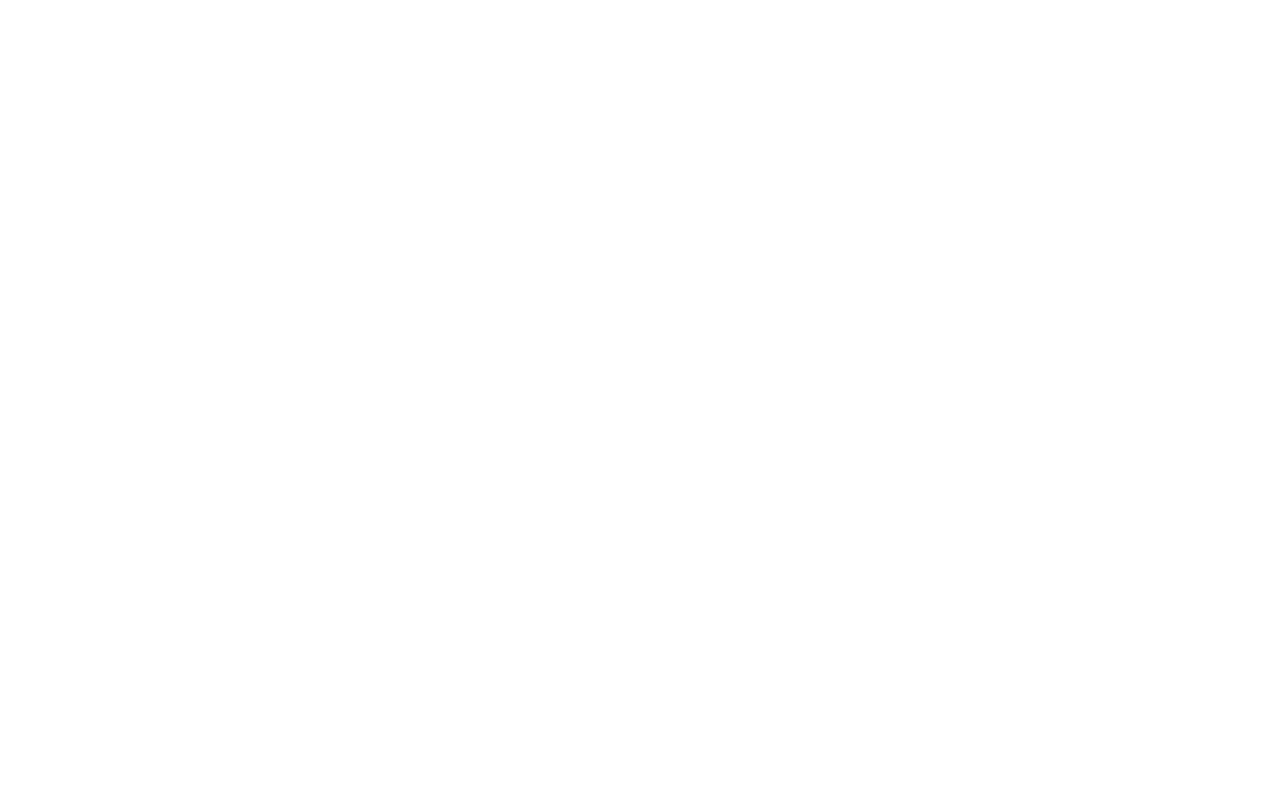
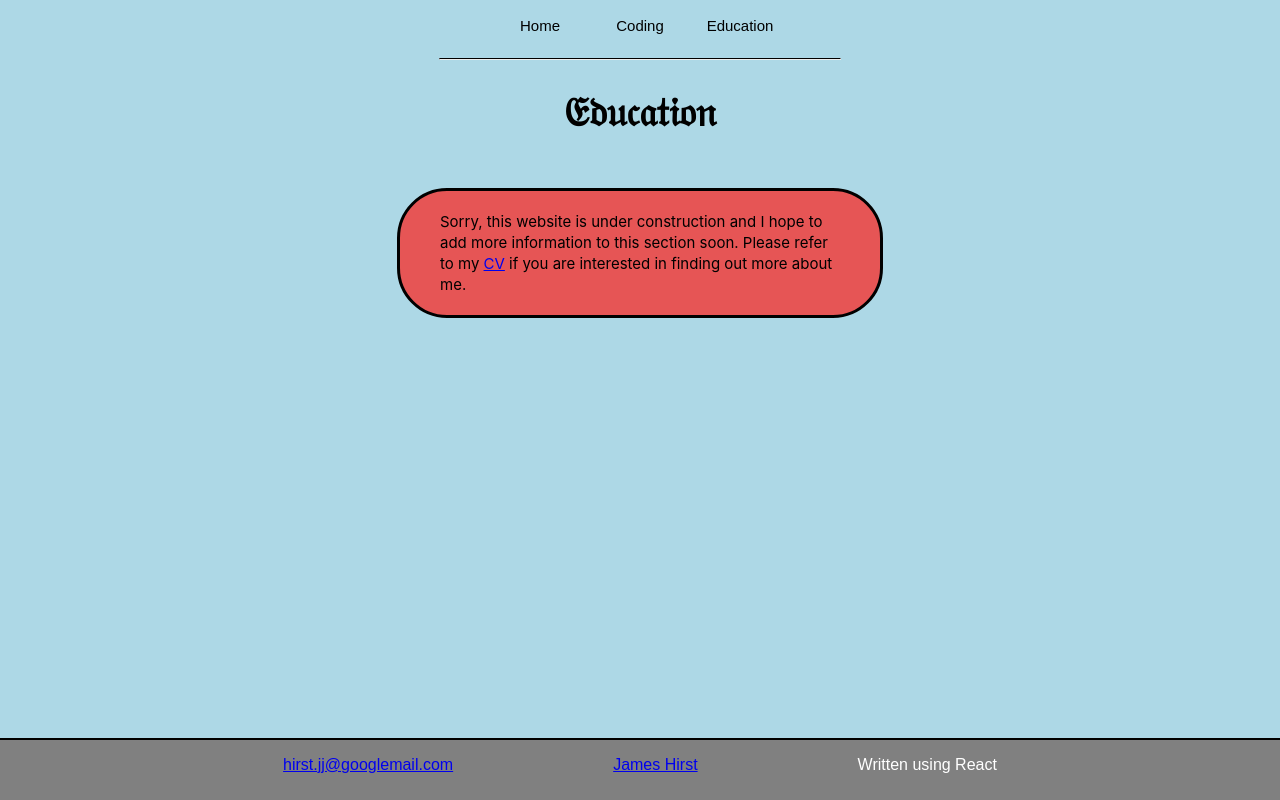
Before and after one commit to James-Hirst-1998/james-hirst-website, a React (Create React App) app: page /#/education in a window 1280 px wide. Before the commit this address had no page. Built offline with nearby package versions, Linux system fonts and the light colour scheme; what react-native would draw is missing.

Commit message:
Changing routing to be within the app

```diff
--- a/public/index.html
+++ b/public/index.html
@@ -24,7 +24,7 @@
       work correctly both with client-side routing and a non-root public URL.
       Learn how to configure a non-root public URL by running `npm run build`.
     -->
-    <title>React App</title>
+    <title>James Hirst</title>
   </head>
   <body>
     <div id="root"></div>
--- a/src/App.js
+++ b/src/App.js
@@ -1,9 +1,22 @@
+import React from 'react';
 import HomePage from './pages/HomePage';
+import CodingPage from './pages/CodingPage';
+import EducationPage from './pages/EducationPage';
+import { Route, Routes } from "react-router-dom";
 
-function App() {
-  return (
-    <HomePage></HomePage>
-  );
+class App extends React.Component {
+  render() {
+    return (
+      <div className="App">
+        <Routes>
+          <Route exact={true} path="/james-hirst-website" element={<HomePage />}></Route>
+          <Route exact={true} path="/coding" element={<CodingPage />}></Route>
+          <Route exact={true} path="/education" element={<EducationPage />}></Route>
+        </Routes>
+      </div>
+    );
+  }
 }
 
+
 export default App;
--- a/src/index.js
+++ b/src/index.js
@@ -3,26 +3,15 @@
 import App from './App';
 import "./index.css";
 import reportWebVitals from "./reportWebVitals";
-import { BrowserRouter } from "react-router-dom";
-import { Route, Routes } from "react-router-dom";
-import CalculatorPage from "./pages/CalculatorPage";
-import EducationPage from "./pages/EducationPage";
-import CodingPage from "./pages/CodingPage";
+import { HashRouter } from "react-router-dom";
 
 const root = ReactDOM.createRoot(document.getElementById("root"));
 root.render(
-  <BrowserRouter>
-    <Routes>
-      <Route exact={true} path="/james-hirst-website" element={<App />} />
-      <Route exact={true} path="/coding" element={<CodingPage />} />
-      <Route exact={true} path="/education" element={<EducationPage />} />
-      <Route
-        exact={true}
-        path="/coding/calculator"
-        element={<CalculatorPage />}
-      />
-    </Routes>
-  </BrowserRouter>
+  <React.StrictMode>
+    <HashRouter>
+      <App />
+    </HashRouter>
+  </React.StrictMode>
 );
 
 
```
